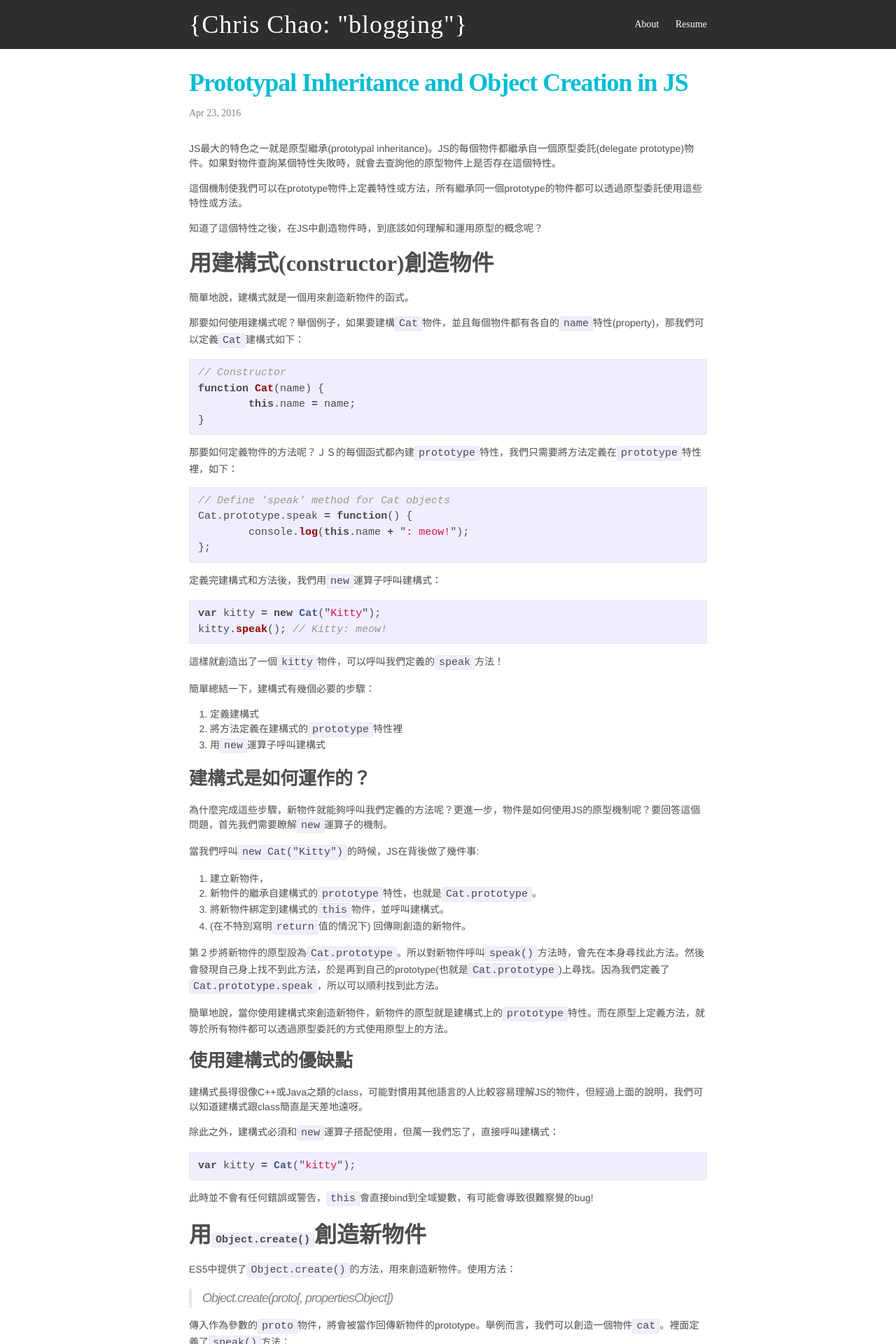
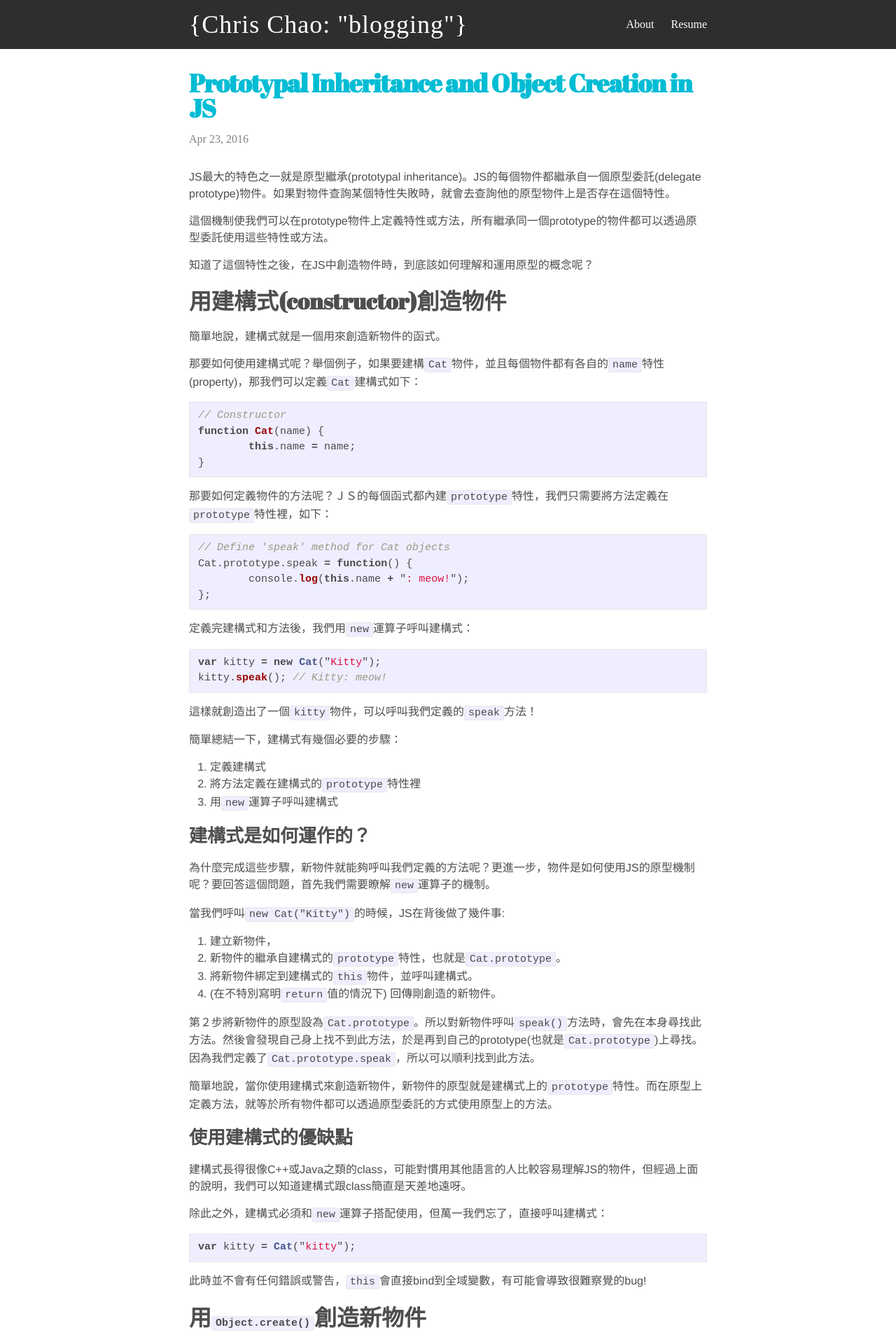
Before and after one commit to shuboc/shuboc.github.io, a Jekyll site: the page built from _posts/2016-04-23-prototype-and-object-creation-in-javascript.md, in a window 1280 px wide. Shown: the top 1920 px of the page at 70% size. Built offline with Jekyll 4.4.1, drawn with Linux system fonts in a browser that asks for light colours; nearby versions of some CDN libraries; some web fonts are replaced; comment, search, counter and statistics services are not loaded.

Commit message:
Adjust fonts

```diff
--- a/_includes/head.html
+++ b/_includes/head.html
@@ -9,6 +9,7 @@
   <link rel="stylesheet" href="{{ "/css/main.css" | prepend: site.baseurl }}">
   <link href='https://fonts.googleapis.com/css?family=Fredericka+the+Great' rel='stylesheet' type='text/css'>
   <link href='https://fonts.googleapis.com/css?family=Cabin+Sketch:700' rel='stylesheet' type='text/css'>
+  <link href='https://fonts.googleapis.com/css?family=Abril+Fatface' rel='stylesheet' type='text/css'>
   <link rel="canonical" href="{{ page.url | replace:'index.html','' | prepend: site.baseurl | prepend: site.url }}">
   <link rel="alternate" type="application/rss+xml" title="{{ site.title }}" href="{{ "/feed.xml" | prepend: site.baseurl | prepend: site.url }}">
 
--- a/_sass/_layout.scss
+++ b/_sass/_layout.scss
@@ -105,6 +105,7 @@
 
 .footer-heading {
     font-size: 18px;
+    font-family: $header-font-family;
     margin-bottom: $spacing-unit / 2;
 }
 
--- a/css/main.scss
+++ b/css/main.scss
@@ -7,14 +7,14 @@
 
 // Our variables
 $base-font-family: Helvetica, Arial, 'source-han-sans-traditional', sans-serif;
-$base-font-size:   14px;
+$base-font-size:   16px;
 $base-font-weight: 400;
 $small-font-size:  $base-font-size * 0.875;
 $base-line-height: 1.5;
 
 $header-font-family: 'Cabin Sketch', cursive;
 $header-text-color: #FFF;
-$title-font-family: 'Cabin Sketch', cursive;
+$title-font-family: 'Abril Fatface', cursive;
 $meta-font-family: 'Fredericka the Great', cursive;
 
 $spacing-unit:     30px;
```
